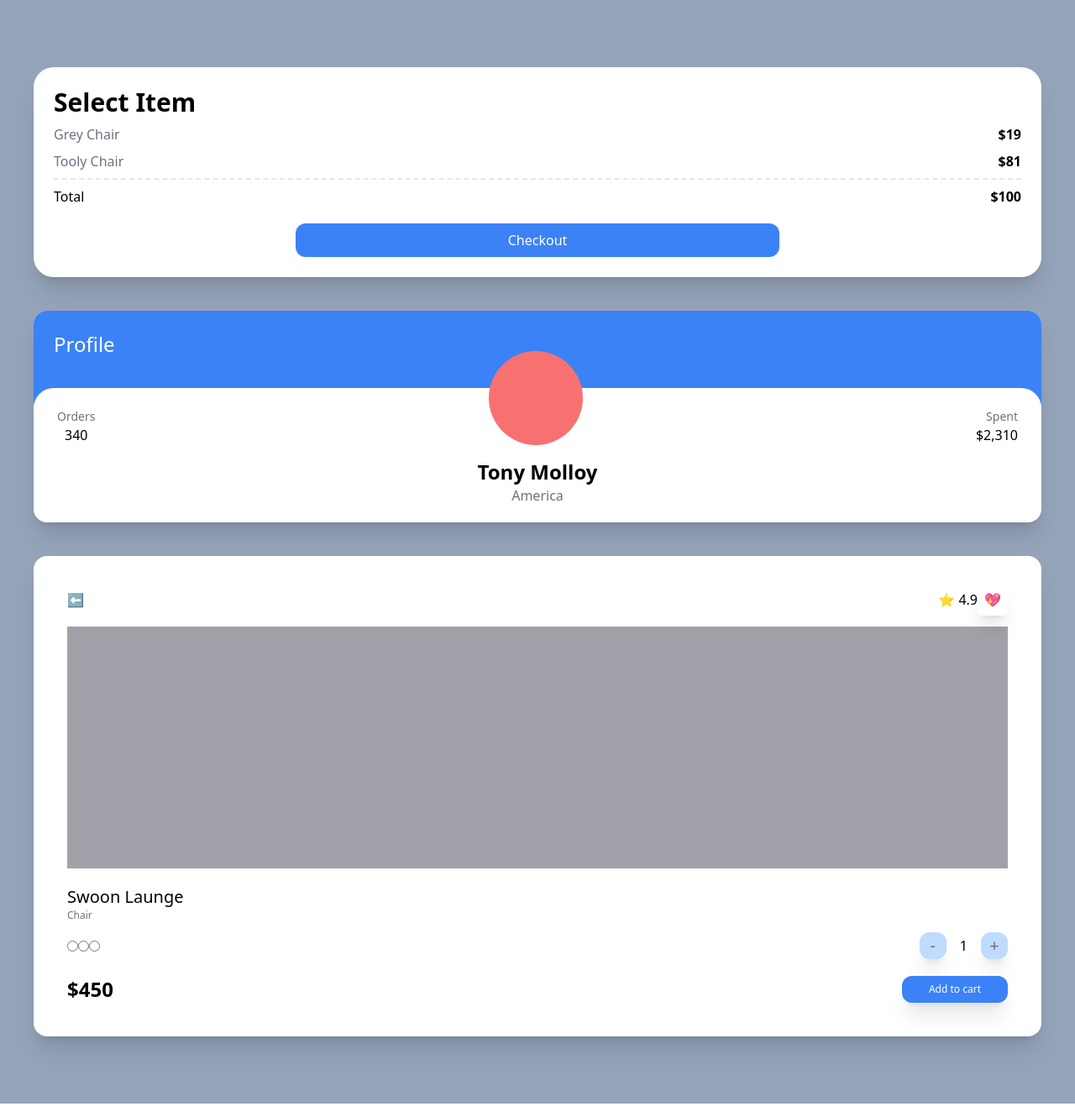
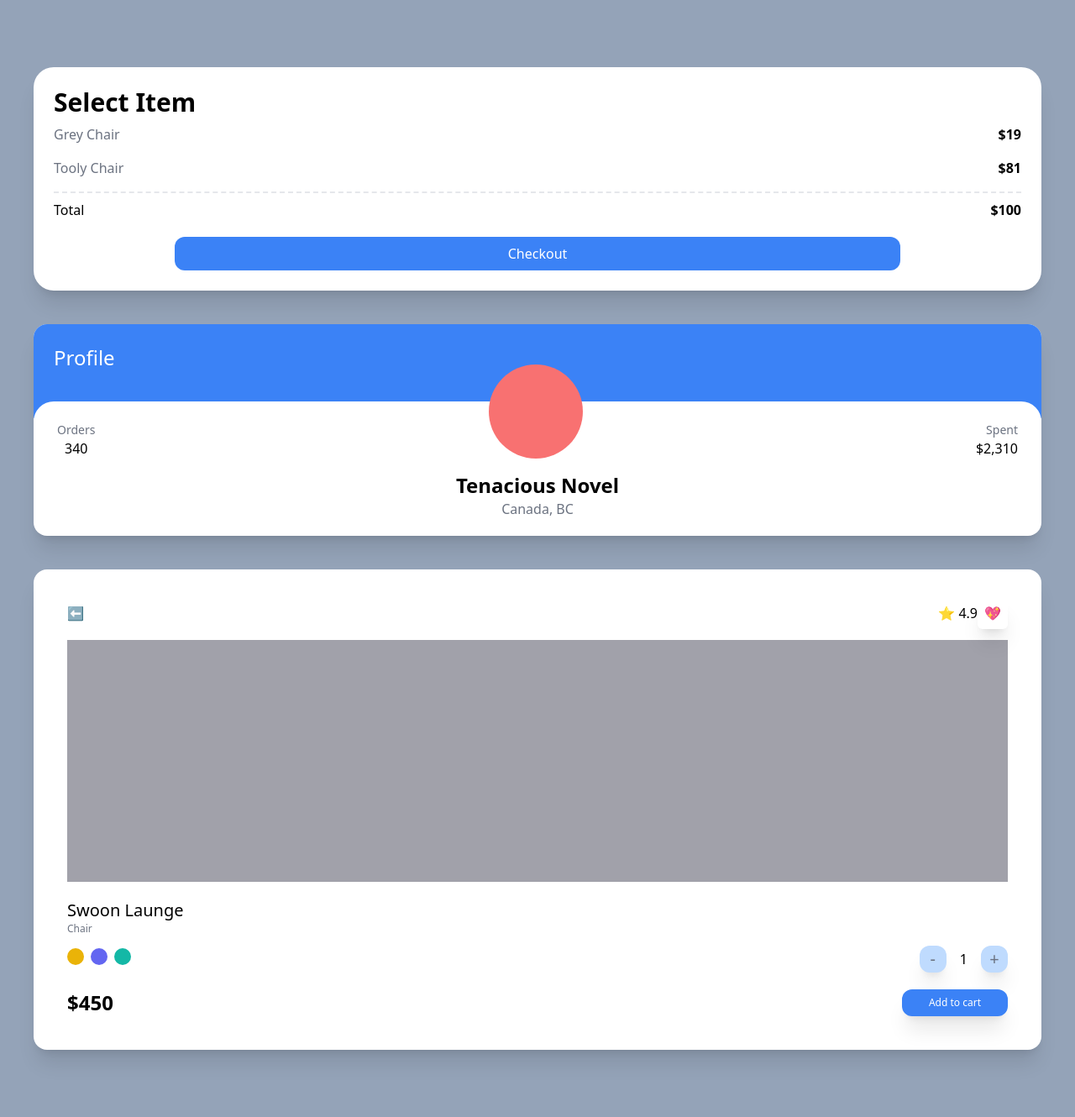
Before and after one commit to cattynip/tailwind-css-practice, a Next.js app: page / in a window 1280 px wide. Shown: the whole page at 84% size. Built offline with nearby package versions, Linux system fonts and the light colour scheme.

Commit message:
4.4 Modifiers

```diff
--- a/pages/index.tsx
+++ b/pages/index.tsx
@@ -2,86 +2,94 @@ import type { NextPage } from 'next';
 
 const Home: NextPage = () => {
   return (
-    <div className='bg-slate-400 py-20 px-10 grid gap-10 min-h-screen'>
-      <div className='bg-white p-6 rounded-3xl shadow-xl'>
-        <span className='font-semibold text-3xl'>Select Item</span>
+    <div className="grid min-h-screen gap-10 bg-slate-400 py-20 px-10">
+      <div className="flex flex-col rounded-3xl bg-white p-6 shadow-xl">
+        <span className="text-3xl font-semibold">Select Item</span>
 
-        <div className='flex justify-between my-2'>
-          <span className='text-gray-500'>Grey Chair</span>
-          <span className='font-bold'>$19</span>
+        <div className="my-2 flex justify-between">
+          <span className="text-gray-500">Grey Chair</span>
+          <span className="font-bold">$19</span>
         </div>
 
-        <div className='flex justify-between my-2'>
-          <span className='text-gray-500'>Tooly Chair</span>
-          <span className='font-bold'>$81</span>
+        <div className="my-2 flex justify-between">
+          <span className="text-gray-500">Tooly Chair</span>
+          <span className="font-bold">$81</span>
         </div>
 
-        <div className='flex justify-between mt-2 pt-2 border-t-2 border-dashed'>
+        <div className="mt-2 flex justify-between border-t-2 border-dashed pt-2">
           <span>Total</span>
-          <span className='font-extrabold'>$100</span>
+          <span className="font-extrabold">$100</span>
         </div>
 
-        <div className='mt-5 bg-blue-500 text-white p-2 text-center rounded-xl cursor-pointer w-2/4 mx-auto'>Checkout</div>
+        <button className="mx-auto mt-5 w-3/4 cursor-pointer rounded-xl bg-blue-500 p-2 text-center text-white transition-colors hover:bg-teal-500 focus:outline-none active:bg-yellow-500">
+          Checkout
+        </button>
       </div>
 
-      <div className='bg-white overflow-hidden rounded-2xl shadow-xl'>
-        <div className='bg-blue-500 p-6 pb-14'>
-          <span className='text-white text-2xl'>Profile</span>
+      <div className="overflow-hidden rounded-2xl bg-white shadow-xl">
+        <div className="bg-blue-500 p-6 pb-14">
+          <span className="text-2xl text-white">Profile</span>
         </div>
-        <div className='bg-white rounded-3xl px-7 pt-9 relative -top-5'>
-          <div className='flex relative -top-20 justify-between items-end'>
-            <div className='flex flex-col items-center'>
-              <span className='text-sm text-gray-500'>Orders</span>
-              <span className='font-medium'>340</span>
+        <div className="relative -top-5 rounded-3xl bg-white px-7 pt-9">
+          <div className="relative -top-20 flex items-end justify-between">
+            <div className="flex flex-col items-center">
+              <span className="text-sm text-gray-500">Orders</span>
+              <span className="font-medium">340</span>
             </div>
 
-            <div className='h-28 w-28 bg-red-400 rounded-full' />
+            <div className="h-28 w-28 rounded-full bg-red-400" />
 
-            <div className='flex flex-col justify-between items-end'>
-              <span className='text-sm text-gray-500'>Spent</span>
-              <span className='font-medium'>$2,310</span>
+            <div className="flex flex-col items-end justify-between">
+              <span className="text-sm text-gray-500">Spent</span>
+              <span className="font-medium">$2,310</span>
             </div>
           </div>
 
-          <div className='relative flex flex-col items-center -mt-16'>
-            <span className='font-bold text-2xl'>Tony Molloy</span>
-            <span className='text-gray-500'>America</span>
+          <div className="relative -mt-16 flex flex-col items-center">
+            <span className="text-2xl font-bold">Tenacious Novel</span>
+            <span className="text-gray-500">Canada, BC</span>
           </div>
         </div>
       </div>
 
-      <div className='bg-white p-10 rounded-2xl shadow-xl'>
-        <div className='flex mb-5 justify-between items-center'>
+      <div className="rounded-2xl bg-white p-10 shadow-xl">
+        <div className="mb-5 flex items-center justify-between">
           <span>⬅️</span>
           <div>
-            <span className='space-x-5'>⭐️ 4.9</span>
-            <span className='shadow-xl p-2 rounded-md'>💖</span>
+            <span className="space-x-5">⭐️ 4.9</span>
+            <span className="rounded-md p-2 shadow-xl">💖</span>
           </div>
         </div>
 
-        <div className='bg-zinc-400 h-72 mb-5' />
-        <div className='flex flex-col'>
-          <span className='font-medium text-xl'>Swoon Launge</span>
-          <span className='text-xs text-gray-500'>Chair</span>
-          <div className='mt-3 mb-5 flex justify-between items-center'>
-            <div className='flex items-center'>
-              <input type="radio" />
-              <input type="radio" />
-              <input type="radio" />
+        <div className="mb-5 h-72 bg-zinc-400" />
+        <div className="flex flex-col">
+          <span className="text-xl font-medium">Swoon Launge</span>
+          <span className="text-xs text-gray-500">Chair</span>
+          <div className="mt-3 mb-5 flex items-center justify-between">
+            <div className="space-x-2">
+              <button className="h-5 w-5 rounded-full bg-yellow-500"></button>
+              <button className="h-5 w-5 rounded-full bg-indigo-500"></button>
+              <button className="h-5 w-5 rounded-full bg-teal-500"></button>
             </div>
-            <div className='flex items-center space-x-4'>
-              <button className='bg-blue-200 flex justify-center items-center aspect-square w-8 font-medium text-xl text-gray-500 shadow-xl rounded-xl'>-</button>
+            <div className="flex items-center space-x-4">
+              <button className="flex aspect-square w-8 items-center justify-center rounded-xl bg-blue-200 text-xl font-medium text-gray-500 shadow-xl">
+                -
+              </button>
               <span>1</span>
-              <button className='bg-blue-200 flex justify-center items-center aspect-square w-8 font-medium text-xl text-gray-500 shadow-xl rounded-xl'>+</button>
+              <button className="flex aspect-square w-8 items-center justify-center rounded-xl bg-blue-200 text-xl font-medium text-gray-500 shadow-xl">
+                +
+              </button>
             </div>
           </div>
-          <div className='flex justify-between items-center'>
-            <span className='font-bold text-2xl'>$450</span>
-            <button className='bg-blue-500 text-center py-2 px-8 text-xs rounded-xl shadow-xl text-white cursor-pointer'>Add to cart</button>
+          <div className="flex items-center justify-between">
+            <span className="text-2xl font-bold">$450</span>
+            <button className="cursor-pointer rounded-xl bg-blue-500 py-2 px-8 text-center text-xs text-white shadow-xl">
+              Add to cart
+            </button>
           </div>
         </div>
       </div>
-    </div >
+    </div>
   );
 };
 
```
